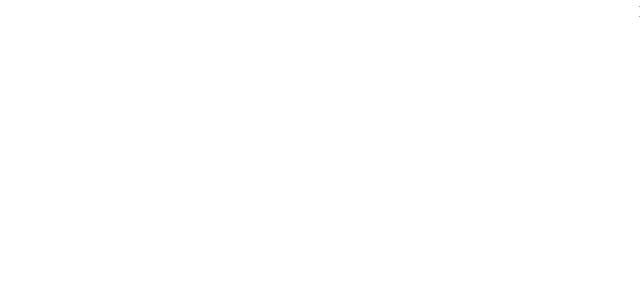
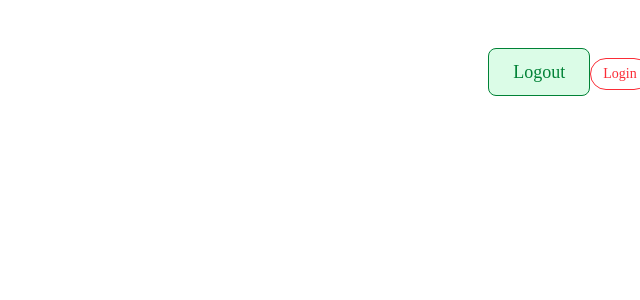
Before and after one commit to FarzadVav/next.js-portfolio, a Next.js app: page / in a window 1280 px wide. Shown: the top 300 px of the page, without its empty margins (640-1280 px from the left). Built offline with nearby package versions, Linux system fonts and the light colour scheme; a web font is replaced by a local one.

Commit message:
add: Button component

```diff
--- a/app/page.tsx
+++ b/app/page.tsx
@@ -1,7 +1,16 @@
+import Button from "root/components/ui/Button";
+
 const HomePage = () => {
   return (
     <>
       <p>خانه</p>
+      <Button>Sign up</Button>
+      <Button variant="ghost" color="danger" size="sm" rounded="full">
+        Login
+      </Button>
+      <Button variant="soft" color="success" size="lg">
+        Logout
+      </Button>
     </>
   );
 };
--- /dev/null
+++ b/components/ui/Button.tsx
@@ -0,0 +1,112 @@
+import classMerge from "root/lib/classMerge";
+
+// Types
+type StyleVariants = "fill" | "soft" | "outline" | "ghost";
+
+type ColorVariants =
+  | "background"
+  | "foreground"
+  | "primary"
+  | "secondary"
+  | "danger"
+  | "success"
+  | "warning";
+
+type SizeVariants = "sm" | "normal" | "lg";
+
+type RoundedVariants = "sm" | "normal" | "lg" | "full";
+
+type ButtonProps = React.ButtonHTMLAttributes<HTMLButtonElement> & {
+  variant?: StyleVariants;
+  color?: ColorVariants;
+  size?: SizeVariants;
+  rounded?: RoundedVariants;
+};
+
+// Constants
+const colorStyles: Record<ColorVariants, Record<StyleVariants, string>> = {
+  primary: {
+    fill: "bg-blue-500 text-white hover:bg-blue-600",
+    ghost: "text-blue-500 hover:bg-blue-100",
+    soft: "bg-blue-100 text-blue-700",
+    outline: "border-blue-500 text-blue-500 hover:bg-blue-500 hover:text-white",
+  },
+  secondary: {
+    fill: "bg-gray-500 text-white hover:bg-gray-600",
+    ghost: "text-gray-500 hover:bg-gray-100",
+    soft: "bg-gray-100 text-gray-700",
+    outline: "border-gray-500 text-gray-500 hover:bg-gray-500 hover:text-white",
+  },
+  danger: {
+    fill: "bg-red-500 text-white hover:bg-red-600",
+    ghost: "text-red-500 hover:bg-red-100",
+    soft: "bg-red-100 text-red-700",
+    outline: "border-red-500 text-red-500 hover:bg-red-500 hover:text-white",
+  },
+  success: {
+    fill: "bg-green-500 text-white hover:bg-green-600",
+    ghost: "text-green-500 hover:bg-green-100",
+    soft: "bg-green-100 text-green-700",
+    outline: "border-green-500 text-green-500 hover:bg-green-500 hover:text-white",
+  },
+  warning: {
+    fill: "bg-yellow-500 text-white hover:bg-yellow-600",
+    ghost: "text-yellow-500 hover:bg-yellow-100",
+    soft: "bg-yellow-100 text-yellow-700",
+    outline: "border-yellow-500 text-yellow-500 hover:bg-yellow-500 hover:text-white",
+  },
+  background: {
+    fill: "bg-black text-white hover:bg-gray-800",
+    ghost: "text-black hover:bg-gray-200",
+    soft: "bg-gray-200 text-black",
+    outline: "border-black text-black hover:bg-black hover:text-white",
+  },
+  foreground: {
+    fill: "bg-white text-black hover:bg-gray-100",
+    ghost: "text-white hover:bg-gray-600",
+    soft: "bg-gray-100 text-black",
+    outline: "border-white text-white hover:bg-white hover:text-black",
+  },
+};
+
+const sizeClasses: Record<SizeVariants, string> = {
+  sm: "px-3 h-8 text-sm",
+  normal: "px-5 h-10 text-base",
+  lg: "px-6 h-12 text-lg",
+};
+
+const roundedClasses: Record<RoundedVariants, string> = {
+  sm: "rounded",
+  normal: "rounded-lg",
+  lg: "rounded-xl",
+  full: "rounded-full",
+};
+
+const baseClasses = "rounded-full transition-all border hover:brightness-90 active:scale-90";
+// Component
+const Button: React.FC<ButtonProps> = ({
+  variant = "fill",
+  color = "primary",
+  size = "normal",
+  rounded = "normal",
+  className,
+  children,
+  ...props
+}) => {
+  return (
+    <button
+      className={classMerge(
+        baseClasses,
+        sizeClasses[size],
+        colorStyles[color][variant],
+        roundedClasses[rounded],
+        className
+      )}
+      {...props}
+    >
+      {children}
+    </button>
+  );
+};
+
+export default Button;
--- /dev/null
+++ b/lib/classMerge.ts
@@ -0,0 +1,6 @@
+import { type ClassValue, clsx } from "clsx"
+import { twMerge } from "tailwind-merge"
+
+const classMerge = (...inputs: ClassValue[]) => twMerge(clsx(inputs))
+
+export default classMerge
--- a/package.json
+++ b/package.json
@@ -11,12 +11,14 @@
   "dependencies": {
     "@tabler/icons-react": "^3.31.0",
     "@tailwindcss/postcss": "^4.0.17",
+    "clsx": "^2.1.1",
     "install": "^0.13.0",
     "next": "15.2.4",
     "npm": "^11.2.0",
     "postcss": "^8.5.3",
     "react": "^19.0.0",
     "react-dom": "^19.0.0",
+    "tailwind-merge": "^3.0.2",
     "tailwindcss": "^4.0.17"
   },
   "devDependencies": {
```
Also changed, not shown: 1 other file (tests, documents, lock files or other folders).
